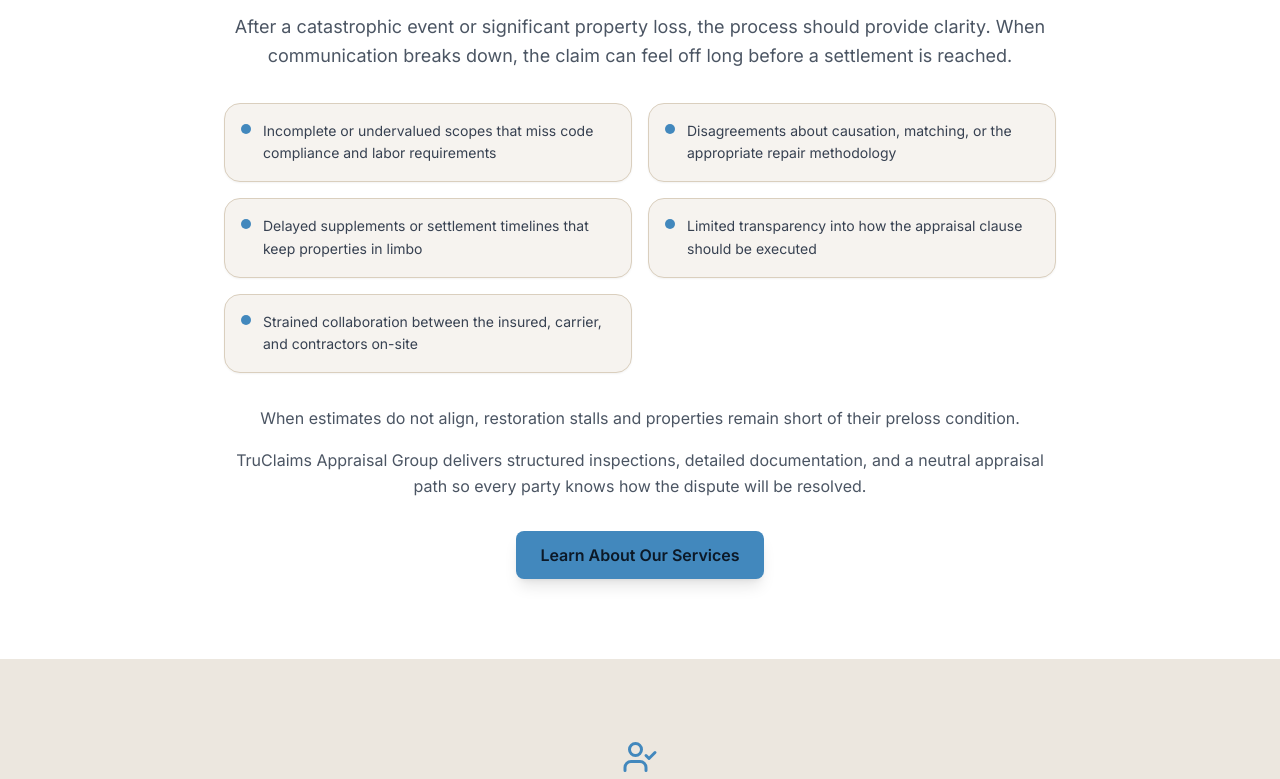
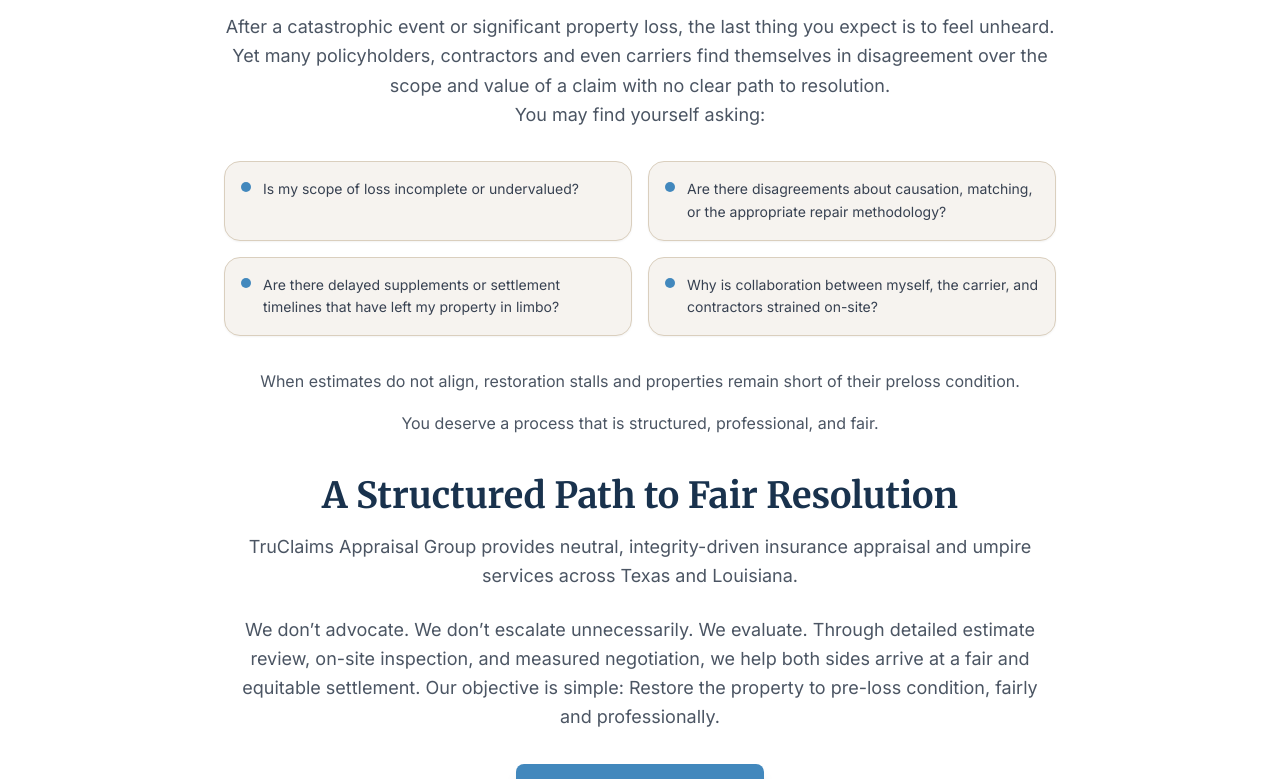
Before and after one commit to TruMedia-Creative/TruClaim-Advisory-Group, a React (Vite) app: page / in a window 1280 px wide. Shown: the part 1056-1835 px from the top of the page. Built offline with nearby package versions, Linux system fonts and the light colour scheme.

Commit message:
home copy

```diff
--- a/src/pages/Home.tsx
+++ b/src/pages/Home.tsx
@@ -1,6 +1,15 @@
 import { useRef } from 'react';
 import { motion, useInView } from 'framer-motion';
-import { Users, Shield, Building2, Handshake, Droplets, FileSearch, HelpCircle, UserCheck } from 'lucide-react';
+import {
+  Users,
+  Shield,
+  Building2,
+  Handshake,
+  Droplets,
+  FileSearch,
+  HelpCircle,
+  UserCheck,
+} from 'lucide-react';
 import { Link } from 'react-router-dom';
 import Hero from '../components/home/Hero';
 import StatsSection from '../components/home/StatsSection';
@@ -9,20 +18,43 @@ import CarrierLogoGrid from '../components/home/CarrierLogoGrid';
 import PageMetadata from '../components/PageMetadata';
 
 const values = [
-    { icon: Building2, title: "Independent & Neutral", desc: "TruClaims Appraisal Group serves both policyholders and insurance carriers as an independent insurance appraiser. Our obligation is to provide an accurate, objective valuation based on evidence, policy terms, and industry standards — not advocacy." },
-    { icon: Shield, title: "Evidence-Based Methodology", desc: "Every appraisal is grounded in on-site inspection, photo documentation, and detailed Xactimate estimates. Our valuations are defensible, policy-consistent, and built to withstand scrutiny from all parties." },
-    { icon: Handshake, title: "Credentialed & Licensed", desc: "Licensed in Texas and 12 additional states, NFIP certified, State Farm, USAA, and TWIA certified — with 6+ years of CAT and daily claims experience and certified Xactimate expertise." },
-    { icon: Users, title: "Catastrophe Deployment Experience", desc: "From Hurricane Beryl to Hurricane Ian, TruClaims Appraisal Group has direct deployment experience across major CAT events in TX, LA, FL, and beyond — providing systematic scope and valuation under surge conditions." },
-    { icon: Droplets, title: "NFIP Flood Expertise", desc: "NFIP Flood Certified (#0070011243) with deployment experience handling residential flood losses under FEMA guidelines, including elevation certificate review, Proof of Loss, and Substantial Damage evaluations." },
-    { icon: FileSearch, title: "Preloss Restoration Standard", desc: "The appraisal process is designed to restore the insured property to its preloss condition. That is the valuation standard applied to every inspection, estimate, and award." },
+  {
+    icon: Building2,
+    title: 'Independent & Neutral',
+    desc: 'TruClaims Appraisal Group serves both policyholders and insurance carriers as an independent insurance appraiser. Our obligation is to provide an accurate, objective valuation based on evidence, policy terms, and industry standards — not advocacy.',
+  },
+  {
+    icon: Shield,
+    title: 'Evidence-Based Methodology',
+    desc: 'Every appraisal is grounded in on-site inspection, photo documentation, and detailed Xactimate estimates. Our valuations are defensible, policy-consistent, and built to withstand scrutiny from all parties.',
+  },
+  {
+    icon: Handshake,
+    title: 'Credentialed & Licensed',
+    desc: 'Licensed in Texas and 12 additional states, NFIP certified, State Farm, USAA, and TWIA certified — with 6+ years of CAT and daily claims experience and certified Xactimate expertise.',
+  },
+  {
+    icon: Users,
+    title: 'Catastrophe Deployment Experience',
+    desc: 'From Hurricane Beryl to Hurricane Ian, TruClaims Appraisal Group has direct deployment experience across major CAT events in TX, LA, FL, and beyond — providing systematic scope and valuation under surge conditions.',
+  },
+  {
+    icon: Droplets,
+    title: 'NFIP Flood Expertise',
+    desc: 'NFIP Flood Certified (#0070011243) with deployment experience handling residential flood losses under FEMA guidelines, including elevation certificate review, Proof of Loss, and Substantial Damage evaluations.',
+  },
+  {
+    icon: FileSearch,
+    title: 'Preloss Restoration Standard',
+    desc: 'The appraisal process is designed to restore the insured property to its preloss condition. That is the valuation standard applied to every inspection, estimate, and award.',
+  },
 ];
 
 const claimPainPoints = [
-    'Incomplete or undervalued scopes that miss code compliance and labor requirements',
-    'Disagreements about causation, matching, or the appropriate repair methodology',
-    'Delayed supplements or settlement timelines that keep properties in limbo',
-    'Limited transparency into how the appraisal clause should be executed',
-    'Strained collaboration between the insured, carrier, and contractors on-site',
+  'Is my scope of loss incomplete or undervalued?',
+  'Are there disagreements about causation, matching, or the appropriate repair methodology?',
+  'Are there delayed supplements or settlement timelines that have left my property in limbo?',
+  'Why is collaboration between myself, the carrier, and contractors strained on-site?',
 ];
 
 const faqItems = [
@@ -82,7 +114,7 @@ const homeStructuredData = [
 
 const Home = () => {
   const valuesRef = useRef(null);
-  const valuesInView = useInView(valuesRef, { once: true, margin: "-100px" });
+  const valuesInView = useInView(valuesRef, { once: true, margin: '-100px' });
 
   return (
     <div>
@@ -107,7 +139,11 @@ const Home = () => {
             <HelpCircle className="mx-auto text-steel-blue-500 mb-4" size={36} />
             <h2 className="section-title mb-4">When a Claim Doesn't Feel Right...</h2>
             <p className="text-gray-600 text-lg leading-relaxed mb-6">
-              After a catastrophic event or significant property loss, the process should provide clarity. When communication breaks down, the claim can feel off long before a settlement is reached.
+              After a catastrophic event or significant property loss, the last thing you expect is
+              to feel unheard. Yet many policyholders, contractors and even carriers find themselves
+              in disagreement over the scope and value of a claim with no clear path to resolution.
+              <br />
+              You may find yourself asking:
             </p>
             <ul className="grid gap-4 sm:grid-cols-2 text-left my-8">
               {claimPainPoints.map((point) => (
@@ -121,13 +157,28 @@ const Home = () => {
               ))}
             </ul>
             <p className="text-gray-600 leading-relaxed mb-4">
-              When estimates do not align, restoration stalls and properties remain short of their preloss condition.
+              When estimates do not align, restoration stalls and properties remain short of their
+              preloss condition.
             </p>
-            <p className="text-gray-600 leading-relaxed">
-              TruClaims Appraisal Group delivers structured inspections, detailed documentation, and a neutral appraisal path so every party knows how the dispute will be resolved.
+            <p className="text-gray-600 mb-10 leading-relaxed">
+              You deserve a process that is structured, professional, and fair.
+            </p>
+             <h2 className="section-title mb-4">A Structured Path to Fair Resolution</h2>
+            <p className="text-gray-600 text-lg leading-relaxed mb-6">
+              TruClaims Appraisal Group provides neutral, integrity-driven insurance appraisal and
+              umpire services across Texas and Louisiana.
+            </p>
+            <p className="text-gray-600 text-lg leading-relaxed mb-6">
+              We don’t advocate. We don’t escalate unnecessarily. We evaluate. Through detailed
+              estimate review, on-site inspection, and measured negotiation, we help both sides
+              arrive at a fair and equitable settlement. Our objective is simple: Restore the
+              property to pre-loss condition, fairly and professionally.
             </p>
             <div className="mt-8">
-              <Link to="/services" className="btn-secondary inline-flex items-center justify-center">
+              <Link
+                to="/services"
+                className="btn-secondary inline-flex items-center justify-center"
+              >
                 Learn About Our Services
               </Link>
             </div>
@@ -135,7 +186,11 @@ const Home = () => {
         </div>
       </section>
 
+      {/* Service Area Section */}
+      <ServiceAreaSection />
       {/* Who We Serve */}
+      {/* Carrier Logo Grid */}
+      <CarrierLogoGrid />
       <section className="py-20 bg-parchment-100">
         <div className="max-w-7xl mx-auto px-4 sm:px-6 lg:px-8">
           <motion.div
@@ -148,7 +203,9 @@ const Home = () => {
             <UserCheck className="mx-auto text-steel-blue-500 mb-4" size={36} />
             <h2 className="section-title mb-4">Who We Serve</h2>
             <p className="text-gray-600 max-w-2xl mx-auto">
-              As an independent insurance appraiser and umpire, TruClaims Appraisal Group maintains strict neutrality. We serve both sides of the appraisal process with the same procedural discipline and evidentiary standards.
+              As an independent insurance appraiser and umpire, TruClaims Appraisal Group maintains
+              strict neutrality. We serve both sides of the appraisal process with the same
+              procedural discipline and evidentiary standards.
             </p>
           </motion.div>
 
@@ -171,10 +228,15 @@ const Home = () => {
             >
               <h3 className="text-xl font-bold text-ink-black-800 mb-4">For Policyholders</h3>
               <p className="text-gray-600 leading-relaxed mb-4">
-                If your insurance carrier has issued a settlement you believe is incomplete or inaccurate, invoking the appraisal clause provides a policy-prescribed path to a binding resolution. TruClaims Appraisal Group conducts an independent on-site inspection, prepares a detailed Xactimate estimate, and participates in the appraisal process as your appointed independent appraiser.
+                If your insurance carrier has issued a settlement you believe is incomplete or
+                inaccurate, invoking the appraisal clause provides a policy-prescribed path to a
+                binding resolution. TruClaims Appraisal Group conducts an independent on-site
+                inspection, prepares a detailed Xactimate estimate, and participates in the
+                appraisal process as your appointed independent appraiser.
               </p>
               <p className="text-gray-600 leading-relaxed">
-                We serve residential and commercial policyholders across Texas and Louisiana — including those with hail, wind, hurricane, flood, and fire losses.
+                We serve residential and commercial policyholders across Texas and Louisiana —
+                including those with hail, wind, hurricane, flood, and fire losses.
               </p>
             </motion.div>
 
@@ -187,24 +249,24 @@ const Home = () => {
             >
               <h3 className="text-xl font-bold text-ink-black-800 mb-4">For Insurance Carriers</h3>
               <p className="text-gray-600 leading-relaxed mb-4">
-                Insurance carriers require independent appraisers who understand policy language, construction methodology, and the procedural framework of the appraisal clause. TruClaims Appraisal Group provides carriers with accurate, defensible Xactimate estimates and unbiased field documentation — supporting a fair and efficient appraisal process.
+                Insurance carriers require independent appraisers who understand policy language,
+                construction methodology, and the procedural framework of the appraisal clause.
+                TruClaims Appraisal Group provides carriers with accurate, defensible Xactimate
+                estimates and unbiased field documentation — supporting a fair and efficient
+                appraisal process.
               </p>
               <p className="text-gray-600 leading-relaxed">
-                Our umpire services are also available to facilitate resolution when two appointed appraisers reach an impasse on scope or value.
+                Our umpire services are also available to facilitate resolution when two appointed
+                appraisers reach an impasse on scope or value.
               </p>
             </motion.div>
           </motion.div>
         </div>
       </section>
+      {/* Stats Section */}
+      {/* <StatsSection /> */}
 
-      {/* Service Area Section */}
-      <ServiceAreaSection />
 
-      {/* Stats Section */}
-      <StatsSection />
-
-      {/* Carrier Logo Grid */}
-      <CarrierLogoGrid />
 
       {/* FAQ Section */}
       <section className="py-20 bg-white">
@@ -218,7 +280,8 @@ const Home = () => {
           >
             <h2 className="section-title mb-4">Insurance Appraisal FAQ</h2>
             <p className="text-gray-600 max-w-3xl mx-auto">
-              Quick answers to common questions about invoking appraisal, required documentation, and how neutrality is maintained throughout the process.
+              Quick answers to common questions about invoking appraisal, required documentation,
+              and how neutrality is maintained throughout the process.
             </p>
           </motion.div>
 
@@ -233,9 +296,7 @@ const Home = () => {
                 className="bg-parchment-50 border border-parchment-200 rounded-2xl p-6 shadow-sm"
               >
                 <h3 className="text-lg font-semibold text-ink-black-800 mb-3">{item.question}</h3>
-                <p className="text-gray-600 text-sm leading-relaxed">
-                  {item.answer}
-                </p>
+                <p className="text-gray-600 text-sm leading-relaxed">{item.answer}</p>
               </motion.div>
             ))}
           </div>
```
Lines whose indentation alone changed are shown as unchanged.
